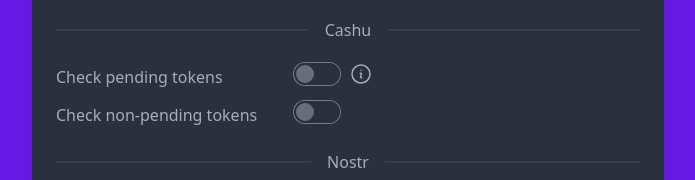
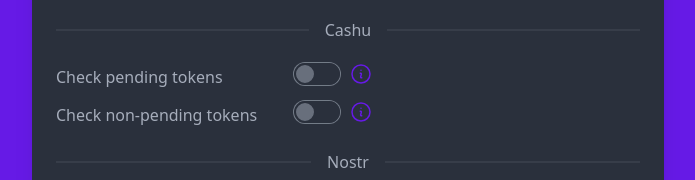
Before and after one commit to gandlafbtc/nutstash-wallet, a SvelteKit app: page / in a window 1280 px wide. Both pictures are taken after a click on the button "Settings". Shown: the part 334-514 px from the top of the page, without its empty margins (292-987 px from the left). Built offline with nearby package versions, Linux system fonts and the light colour scheme.

Commit message:
fix setting screen

```diff
--- a/src/comp/Setting.svelte
+++ b/src/comp/Setting.svelte
@@ -64,9 +64,10 @@
 		<div class="col-span-3 flex gap-2">
 			<input type="checkbox" class="toggle toggle-warning" bind:checked={$checkPending} />
 			<div>
-				<div
-					class="tooltip"
-					data-tip="Activating automatic token checking will send part of your all your tokens to the mint for verification if they have been spent already. This gives the mint additional information about a users balance, especially if the option is enabled for non-pending tokens. ⚠️ use at own risk"
+				<a
+					href="https://nutstash.app/faq/#pending-tokens"
+						class="lg:tooltip link-primary"
+					data-tip="Will send the secret of all your unspent tokens to the mint. The mint will verify if any of them have already been spent"
 				>
 					<svg
 						xmlns="http://www.w3.org/2000/svg"
@@ -82,24 +83,47 @@
 							d="M11.25 11.25l.041-.02a.75.75 0 011.063.852l-.708 2.836a.75.75 0 001.063.853l.041-.021M21 12a9 9 0 11-18 0 9 9 0 0118 0zm-9-3.75h.008v.008H12V8.25z"
 						/>
 					</svg>
-				</div>
+				</a>
 			</div>
 		</div>
 		<div class="col-span-2">
 			<label for="">Check non-pending tokens</label>
 		</div>
-		<div class="col-span-3">
+		<div class="col-span-3 flex gap-2">
 			<input type="checkbox" class="toggle toggle-error" bind:checked={$checkNonPending} />
+			<div>
+				<a
+					href="https://nutstash.app/faq/#pending-tokens"
+						class="lg:tooltip link-primary"
+					data-tip="Will send the secret of all your unspent tokens to the mint. The mint will verify if any of them have already been spent. It is only advised to use this option if privacy is not a priority and you have a strong trust relationship with the mints you're connected to."
+				>
+					<svg
+						xmlns="http://www.w3.org/2000/svg"
+						fill="none"
+						viewBox="0 0 24 24"
+						stroke-width="1.5"
+						stroke="currentColor"
+						class="w-6 h-6"
+					>
+						<path
+							stroke-linecap="round"
+							stroke-linejoin="round"
+							d="M11.25 11.25l.041-.02a.75.75 0 011.063.852l-.708 2.836a.75.75 0 001.063.853l.041-.021M21 12a9 9 0 11-18 0 9 9 0 0118 0zm-9-3.75h.008v.008H12V8.25z"
+						/>
+					</svg>
+				</a>
+			</div>
 		</div>
 		{#if $checkPending || $checkNonPending}
 			<div class="col-span-2">
 				<label for="">Check tokens automatically</label>
 			</div>
 			<div class="col-span-3 flex gap-2">
-				<input type="checkbox" class="toggle toggle-info" bind:checked={$checkAutomatically} />
+				<input type="checkbox" class="toggle toggle-error" bind:checked={$checkAutomatically} />
 				<div>
-					<div
-						class="tooltip"
+					<a
+					href="https://nutstash.app/faq/#pending-tokens"
+						class="lg:tooltip link-primary"
 						data-tip="You can activate this option to check for invalid tokens in your wallet automatically. It is only advised to use this option if privacy is not a priority."
 					>
 						<svg
@@ -116,7 +140,7 @@
 								d="M11.25 11.25l.041-.02a.75.75 0 011.063.852l-.708 2.836a.75.75 0 001.063.853l.041-.021M21 12a9 9 0 11-18 0 9 9 0 0118 0zm-9-3.75h.008v.008H12V8.25z"
 							/>
 						</svg>
-					</div>
+					</a>
 				</div>
 			</div>
 		{/if}
```
